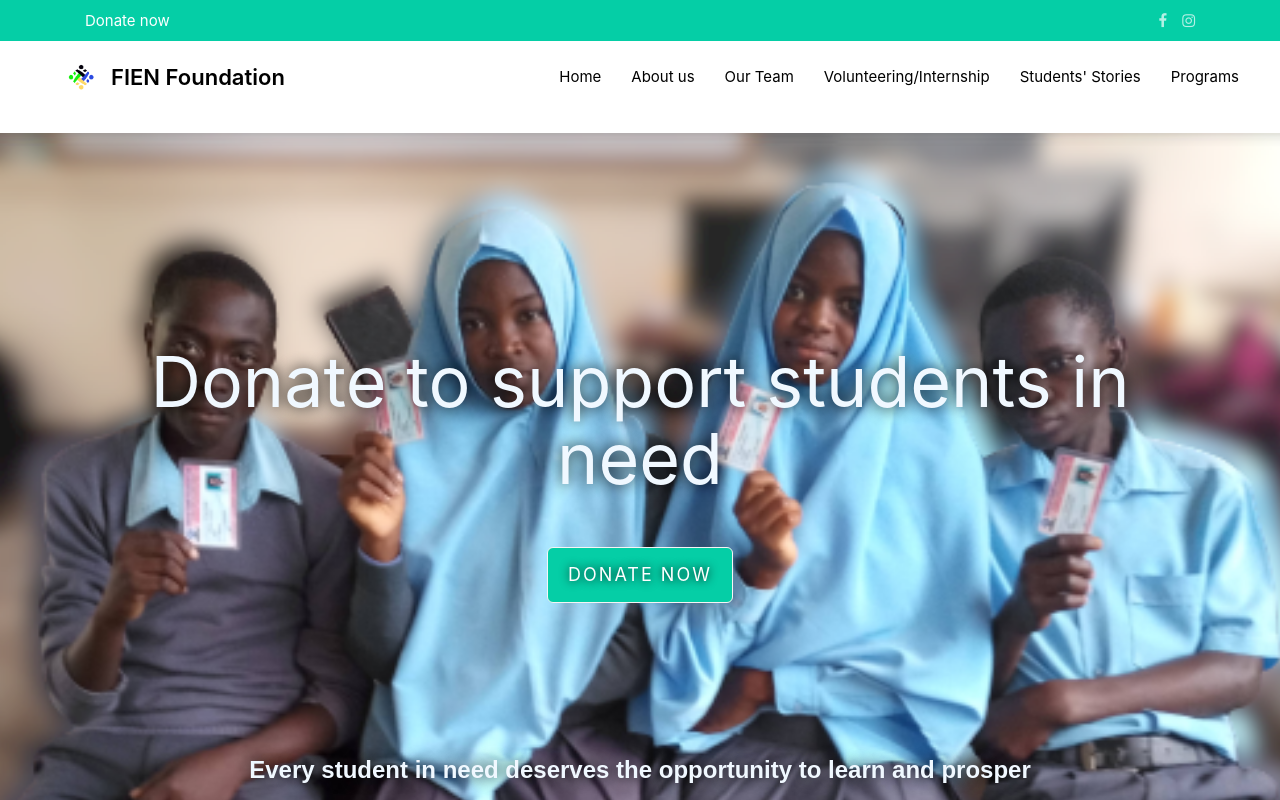
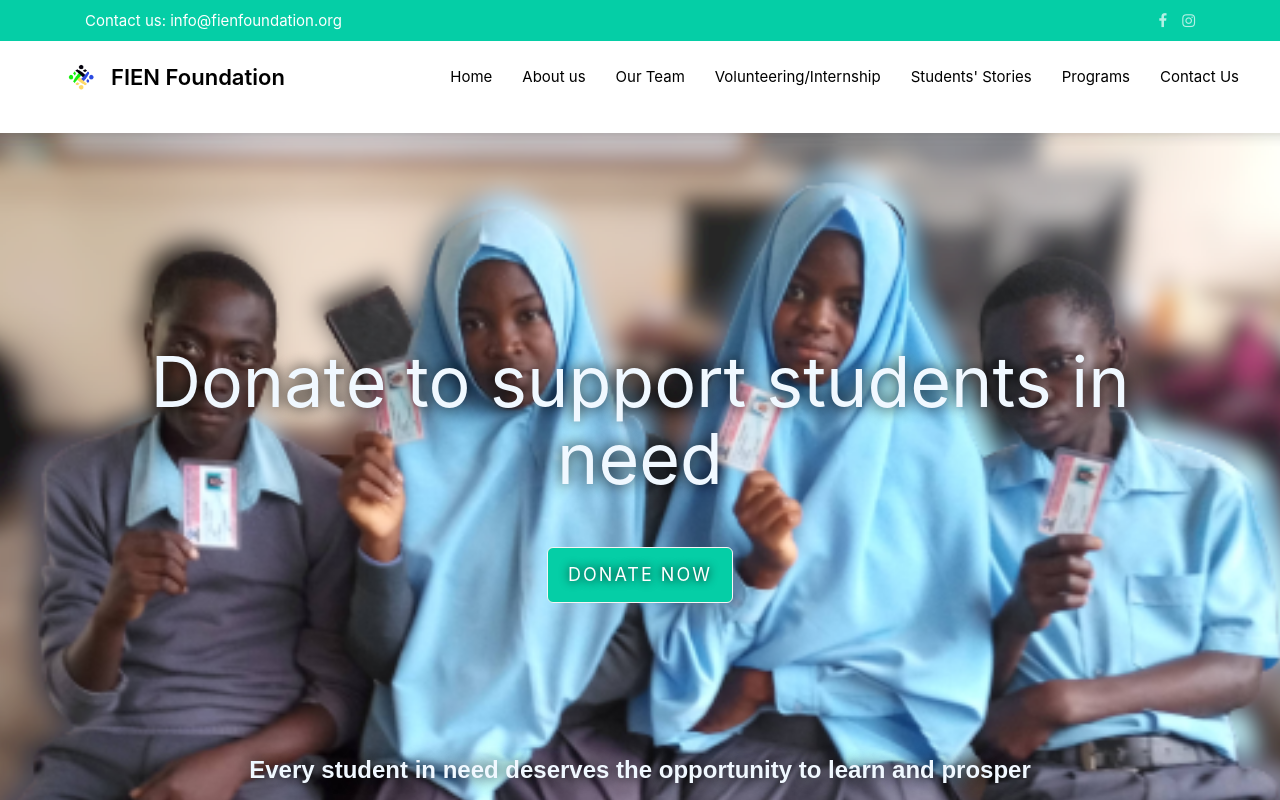
Before and after one commit to HaiHongLa/fien-foundation, a React (Create React App) app: page / in a window 1280 px wide. Shown: the top 800 px of the page. Built offline with nearby package versions, Linux system fonts and the light colour scheme; no server answers.

Commit message:
added contacts on home page

```diff
--- a/src/components/Footer/Footer.js
+++ b/src/components/Footer/Footer.js
@@ -12,6 +12,10 @@ const Footer = () => {
             <a href="https://www.facebook.com/fienfoundation/">
               <i className="fa fa-facebook-official"></i>
             </a>
+          </div>
+          <div className="container">
+            <p className="text-center">Email: <a href="mailto:info@fienfoundation.org">info@fienfoundation.org</a></p>
+            <p className="text-center">Tel: +255784898567</p>
           </div>
           <ul className="list-inline">
             <li className="list-inline-item">
--- a/src/components/Header/Header.js
+++ b/src/components/Header/Header.js
@@ -69,6 +69,11 @@ const Header = () => {
                   Programs
                 </a>
               </li>
+              <li>
+                <a id="nav-link" href="#footer">
+                  Contact Us
+                </a>
+              </li>
             </ul>
           </div>
         </div>
--- a/src/components/Header/HeaderTop.js
+++ b/src/components/Header/HeaderTop.js
@@ -6,8 +6,8 @@ const HeaderTop = () => {
       <div className="container">
         <div className="row">
           <div className="col-md-6 col-sm-6 text-left header-link">
-            <a href="https://www.givingway.com/donate/fien-foundation">
-              Donate now
+            <a href="mailto:info@fienfoundation.org">
+              Contact us: info@fienfoundation.org
             </a>
           </div>
           <div className="col-md-6 col-sm-6 text-right header-social">
```
